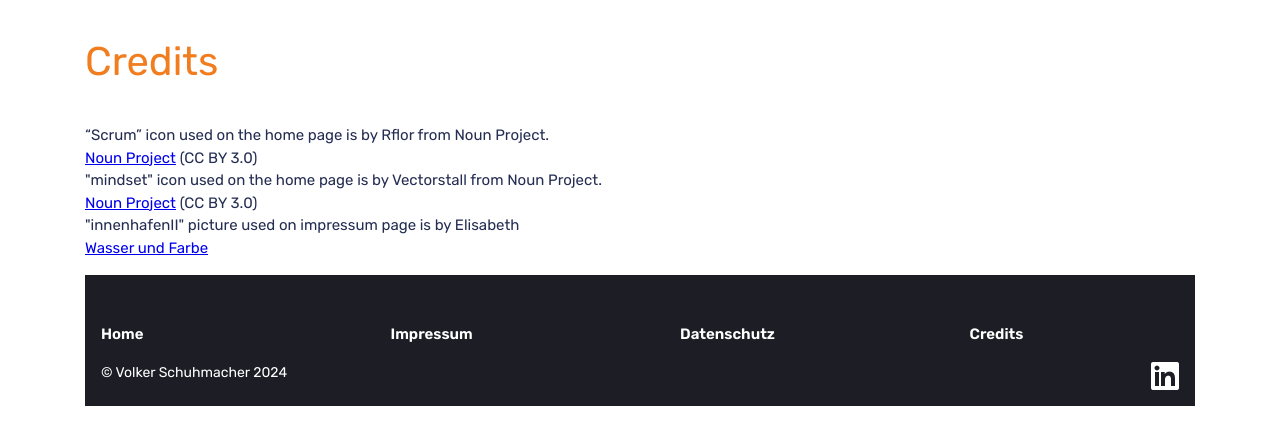
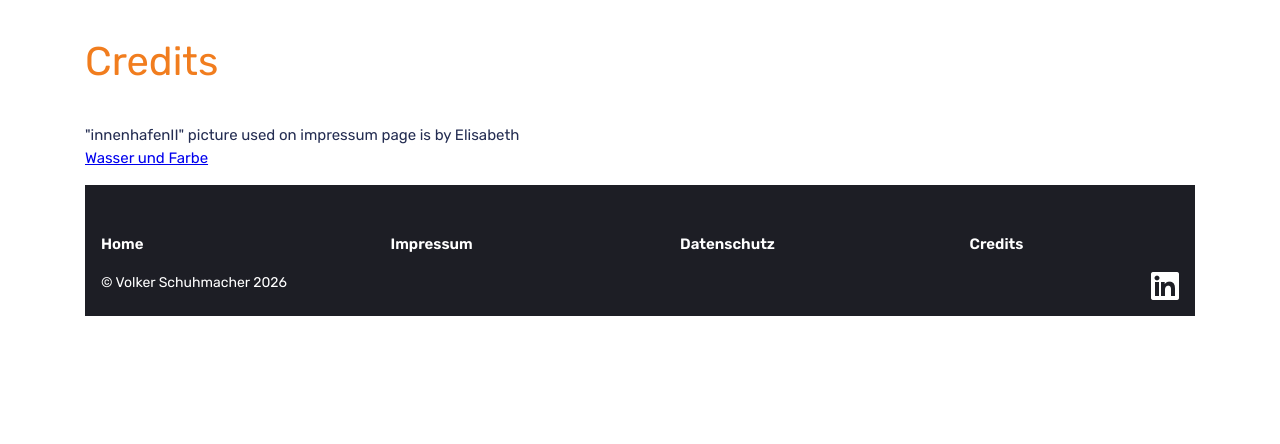
Before and after one commit to fontanero42/vita, a website built with Vite: page credits.html in a window 1280 px wide. Built offline with nearby package versions, Linux system fonts and the light colour scheme.

Commit message:
removed graphics from noun project

```diff
--- a/credits.html
+++ b/credits.html
@@ -17,12 +17,6 @@
   </header>
   <div class="container">
     <div class="padding-bottom-400">
-      <p>“Scrum” icon used on the home page is by Rflor from Noun Project.</p>
-      <a href="https://thenounproject.com/browse/icons/term/scrum/" target="_blank" title="Scrum Icons">Noun Project</a>
-      (CC BY 3.0)
-      <p>"mindset" icon used on the home page is by Vectorstall from Noun Project.</p>
-      <a href="https://thenounproject.com/browse/icons/term/mindset/" target="_blank" title="mindset Icons">Noun
-        Project</a> (CC BY 3.0)
       <p>"innenhafenII" picture used on impressum page is by Elisabeth</p>
       <a href="http://www.wasserundfarbe.de/galerie/" target="_blank" title="wasserundfarbe">Wasser und Farbe</a>
     </div>
@@ -40,7 +34,7 @@
             </nav>
           </div>
           <div class="primary-footer-form">
-            <p>&copy; Volker Schuhmacher 2024</p>
+            <p>&copy; Volker Schuhmacher 2026</p>
           </div>
           <div class="primary-footer-social">
             <a href="https://www.linkedin.com/in/volker-schuhmacher-1263802b9/" target="_blank">
```
